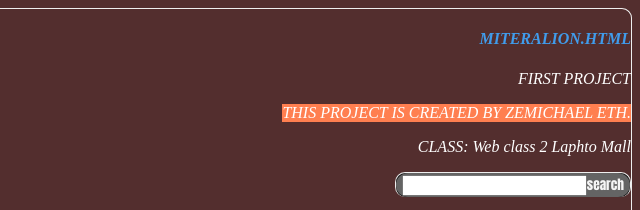
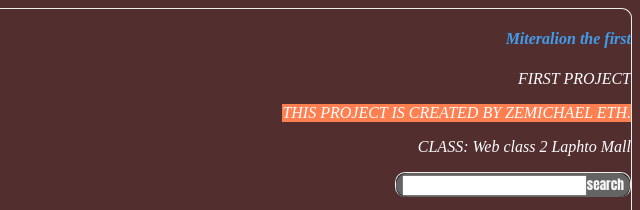
Before and after one commit to miteralion/miteralion, a plain HTML site: page index.html in a window 1280 px wide. Shown: the top 210 px of the page, 640-1280 px from the left. Drawn offline with Linux system fonts and the light colour scheme; files whose address does not match are found by name.

Commit message:
Update index.html

```diff
--- a/index.html
+++ b/index.html
@@ -1,5 +1,5 @@
 <!DOCTYPE html>
-<h4><a href="">MITERALION.HTML</a></h4>
+<h4><a href="">Miteralion the first</a></h4>
 <html lang="en-UK">
    <head>
     <style>
```
